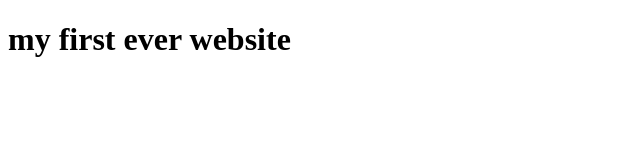
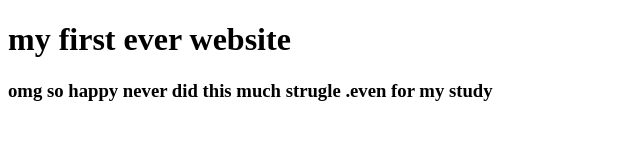
Before and after one commit to tabassumrafia/first-website, a plain HTML site: page index.html in a window 1280 px wide. Shown: the whole page, without its empty margins (0-640 px from the left). Drawn offline with Linux system fonts and the light colour scheme.

Commit message:
so happy

```diff
--- a/index.html
+++ b/index.html
@@ -7,5 +7,6 @@
 </head>
 <body>
     <h1> my first ever website</h1>
+    <h3>omg so happy never did this much strugle .even for my study</h3>
 </body>
 </html>
```
